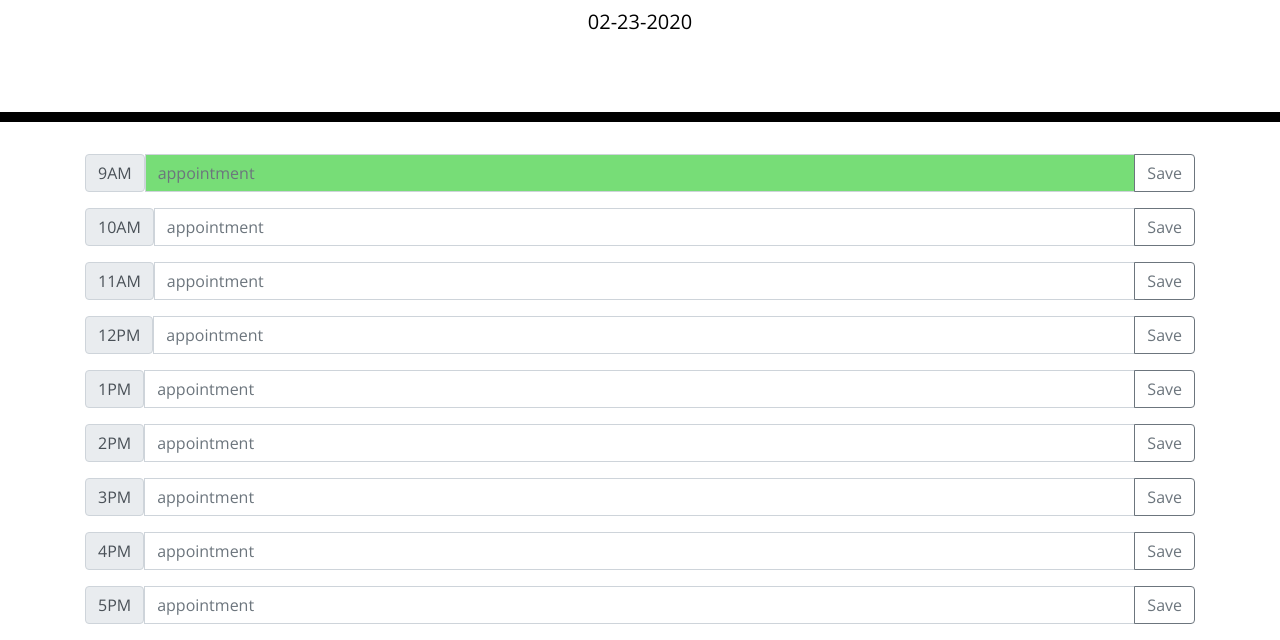
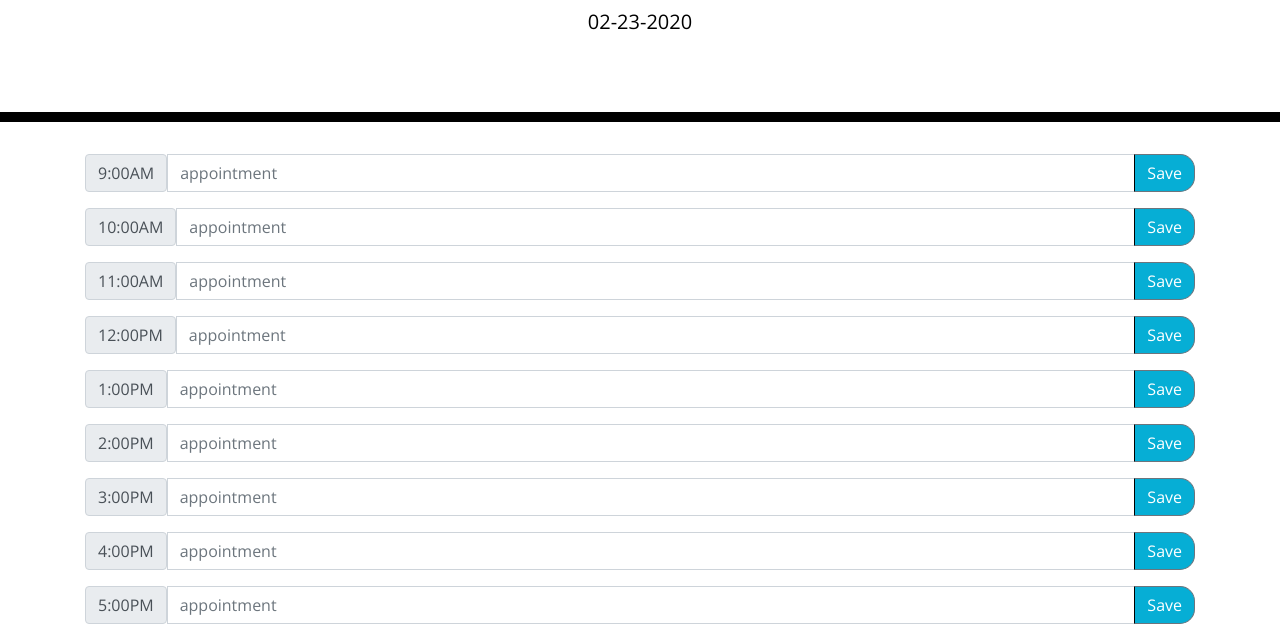
Before and after one commit to sheapa/day_calendar, a plain HTML site: page index.html in a window 1280 px wide. Shown: the part 182-822 px from the top of the page. Drawn offline with nearby package versions, Linux system fonts and the light colour scheme.

Commit message:
working on the time block colors.

```diff
--- a/assets/app.js
+++ b/assets/app.js
@@ -2,43 +2,7 @@
 var m = moment()
 var mDate = m.format("MM-DD-YYYY")
 var mTime = m.format("HH")
-
-//Creates array of inputs from exhisting html...
-var inputObj = $( "input" );
-var inputArr = $.makeArray( inputObj );
-
-
-// I'm attempting to automate the "if/elseIf/esle" statements below by using a for loop... but I just can't figure it out... Can you let me know
-// If i'm on the right track with this... or point me in a better direction? I'm struggling with setting my variables... Perhaps I need to change my ID tags to a 24 hour format?
-// for the sake of this loop?
-/*
-for (var i = 0;  i < inputArr.length; i++) {
-
-    if (mTime == ?this? ) {
-        $(inputArr[i]).addClass( "present" );
-    }else if (mTime > this) {
-        $(inputArr[i]).addClass( "past" );
-    }else {
-        $(inputArr[i]).addClass( "future");
-    }
-};
-*/
-
-// The "if/elseIf/esle" statements below works for a single instance and I believe will function properly with moment. Trying to automate it above.
-if (mTime == 9) {
-    $(inputArr[0]).addClass( "present" );
-}else if (mTime > 9) {
-    $(inputArr[0]).addClass( "past" );
-}else {
-    $(inputArr[0]).addClass( "future");
-}
-
-// This is junk code that I was playing around with, when I attempted a different approach. I might circle back to it, if the current approach is a dead end.
- /*
-if ((mTime < 17) && (mTime > 8)) {
-        $( "input" ).addClass( "future" );
-    }
-*/
+console.log(mTime);
 
 // Everything below this comment functions as desired.
 
@@ -50,7 +14,6 @@ $( document ).ready(function() {
     //Function for pulling keys & values from local storage and setting values to appropriate time block.
     var keys = Object.keys(localStorage);
     for (var i = 0;  i < keys.length; i++) {
-        console.log(keys[i]);
         var selectedTextArea = $("#" + keys[i] + " #timeBlock")[0];
         selectedTextArea.placeholder = localStorage.getItem(keys[i]);
     };
@@ -59,8 +22,49 @@ $( document ).ready(function() {
     $( "form" ).submit(function( event ) {
         var agendaTime = $(this).attr("id");
         var agendaText = $("#" + agendaTime + " :input[type=text]").val();
-        console.log(agendaTime, agendaText);
         localStorage.setItem(agendaTime, agendaText);
             event.preventDefault();
     });
+
+     // Function for responsive color coding of schedule blocks.
+
+
+
+     $("form").makeArray(function(formArray) {
+        // var formArray = $(this).attr("id")
+
+        console.log(formArray);
+        //console.log(index + $(this).attr("id"));
+        // Variables Created for comparing moment time to time represented in each schedule block.
+        //var agendaIndex = $(this).attr("id");
+        //var timeBlockText = $(this).attr("input");
+
+        //console.log(agendaIndex);
+
+        // Comparison statements for determining schedule block color.
+            // if ( $(this).attr("id") == mTime) {
+            //     $("input").addClass("present");
+            // }
+            // else if ( $(this).attr("id") > mTime) {
+            //     $("input").addClass("future");
+
+
+            // }else {
+            //     $("input").removeClass("future present");
+            //     $("input").addClass("past");
+            // }
+
+    // });
+        // if (mTime == 9) {
+        //     $(inputArr[0]).addClass( "present" );
+        // }else if (mTime > 9) {
+        //     $(inputArr[0]).addClass( "past" );
+        // }else {
+        //     $(inputArr[0]).addClass( "future");
+        // }
+
+
 });
+
+
+});
--- a/index.html
+++ b/index.html
@@ -18,7 +18,7 @@
       href="https://fonts.googleapis.com/css?family=Open+Sans&display=swap"
       rel="stylesheet"
     />
-    <link rel="stylesheet" href="assets/style.css" />
+    <link rel="stylesheet" href="./assets/style.css" />
     <title>Work Day Scheduler</title>
   </head>
 
@@ -31,99 +31,223 @@
     <div class="container">
       <!-- Timeblocks go here -->
 
-        <form id="9AM">
+      <!-- 9:00 AM -->
+      <form id="9">
         <div class="input-group mb-3">
-            <label id="9AM" class="input-group-text" for="timeBlock">9AM</label>
-            <input id= "timeBlock" type="text" placeholder="appointment" class="form-control" aria-describedby="button-addon2">
+          <label id="9AM" class="input-group-text" for="timeBlock"
+            >9:00AM</label
+          >
+          <input
+            id="timeBlock"
+            type="text"
+            placeholder="appointment"
+            class="form-control"
+            aria-describedby="button-addon2"
+          />
           <div class="input-group-append">
-              <button class="btn btn-outline-secondary" type="submit" id="button-addon2">Save</button>
+            <button
+              class="btn btn-outline-secondary saveBtn"
+              type="submit"
+              id="button-addon2"
+            >
+              Save
+            </button>
           </div>
         </div>
       </form>
-
-        <form id="10AM">
+      <!-- 10:00 AM -->
+      <form id="10">
         <div class="input-group mb-3">
-              <label id="10AM" class="input-group-text" for="timeBlock">10AM</label>
-              <input id= "timeBlock" type="text" placeholder="appointment" class="form-control" aria-describedby="button-addon2">
+          <label id="10AM" class="input-group-text" for="timeBlock"
+            >10:00AM</label
+          >
+          <input
+            id="timeBlock"
+            type="text"
+            placeholder="appointment"
+            class="form-control"
+            aria-describedby="button-addon2"
+          />
           <div class="input-group-append">
-                <button class="btn btn-outline-secondary" type="submit" id="button-addon2">Save</button>
+            <button
+              class="btn btn-outline-secondary saveBtn"
+              type="submit"
+              id="button-addon2"
+            >
+              Save
+            </button>
           </div>
         </div>
       </form>
-
-        <form id="11AM">
+      <!-- 11:00 AM -->
+      <form id="11">
         <div class="input-group mb-3">
-            <label id="11AM" class="input-group-text" for="timeBlock">11AM</label>
-            <input id= "timeBlock" type="text" placeholder="appointment" class="form-control" aria-describedby="button-addon2">
+          <label id="11AM" class="input-group-text" for="timeBlock"
+            >11:00AM</label
+          >
+          <input
+            id="timeBlock"
+            type="text"
+            placeholder="appointment"
+            class="form-control"
+            aria-describedby="button-addon2"
+          />
           <div class="input-group-append">
-              <button class="btn btn-outline-secondary" type="submit" id="button-addon2">Save</button>
+            <button
+              class="btn btn-outline-secondary saveBtn"
+              type="submit"
+              id="button-addon2"
+            >
+              Save
+            </button>
           </div>
         </div>
       </form>
-
-        <form id="12PM">
+      <!-- 12:00 PM -->
+      <form id="12">
         <div class="input-group mb-3">
-              <label id="12PM" class="input-group-text" for="timeBlock">12PM</label>
-              <input id= "timeBlock" type="text" placeholder="appointment" class="form-control" aria-describedby="button-addon2">
+          <label id="12PM" class="input-group-text" for="timeBlock"
+            >12:00PM</label
+          >
+          <input
+            id="timeBlock"
+            type="text"
+            placeholder="appointment"
+            class="form-control"
+            aria-describedby="button-addon2"
+          />
           <div class="input-group-append">
-                <button class="btn btn-outline-secondary" type="submit" id="button-addon2">Save</button>
+            <button
+              class="btn btn-outline-secondary saveBtn"
+              type="submit"
+              id="button-addon2"
+            >
+              Save
+            </button>
           </div>
         </div>
       </form>
-
-        <form id="1PM">
+      <!-- 1:00 PM -->
+      <form id="13">
         <div class="input-group mb-3">
-            <label id="1PM" class="input-group-text" for="timeBlock">1PM</label>
-            <input id= "timeBlock" type="text" placeholder="appointment" class="form-control" aria-describedby="button-addon2">
+          <label id="1PM" class="input-group-text" for="timeBlock"
+            >1:00PM</label
+          >
+          <input
+            id="timeBlock"
+            type="text"
+            placeholder="appointment"
+            class="form-control"
+            aria-describedby="button-addon2"
+          />
           <div class="input-group-append">
-              <button class="btn btn-outline-secondary" type="submit" id="button-addon2">Save</button>
+            <button
+              class="btn btn-outline-secondary saveBtn"
+              type="submit"
+              id="button-addon2"
+            >
+              Save
+            </button>
           </div>
         </div>
       </form>
-
-        <form id="2PM">
+      <!-- 2:00 PM -->
+      <form id="14">
         <div class="input-group mb-3">
-              <label id="2PM" class="input-group-text" for="timeBlock">2PM</label>
-              <input id= "timeBlock" type="text" placeholder="appointment" class="form-control" aria-describedby="button-addon2">
+          <label id="2PM" class="input-group-text" for="timeBlock"
+            >2:00PM</label
+          >
+          <input
+            id="timeBlock"
+            type="text"
+            placeholder="appointment"
+            class="form-control"
+            aria-describedby="button-addon2"
+          />
           <div class="input-group-append">
-                <button class="btn btn-outline-secondary" type="submit" id="button-addon2">Save</button>
+            <button
+              class="btn btn-outline-secondary saveBtn"
+              type="submit"
+              id="button-addon2"
+            >
+              Save
+            </button>
           </div>
         </div>
       </form>
-
-        <form id="3PM">
+      <!-- 3:00 PM -->
+      <form id="15">
         <div class="input-group mb-3">
-            <label id="3PM" class="input-group-text" for="timeBlock">3PM</label>
-            <input id= "timeBlock" type="text" placeholder="appointment" class="form-control" aria-describedby="button-addon2">
+          <label id="3PM" class="input-group-text" for="timeBlock"
+            >3:00PM</label
+          >
+          <input
+            id="timeBlock"
+            type="text"
+            placeholder="appointment"
+            class="form-control"
+            aria-describedby="button-addon2"
+          />
           <div class="input-group-append">
-              <button class="btn btn-outline-secondary" type="submit" id="button-addon2">Save</button>
+            <button
+              class="btn btn-outline-secondary saveBtn"
+              type="submit"
+              id="button-addon2"
+            >
+              Save
+            </button>
           </div>
         </div>
       </form>
-
-      <form id="4PM">
+      <!-- 4:00 PM -->
+      <form id="16">
         <div class="input-group mb-3">
-          <label id="4PM" class="input-group-text" for="timeBlock">4PM</label>
-          <input id= "timeBlock" type="text" placeholder="appointment" class="form-control" aria-describedby="button-addon2">
+          <label id="4PM" class="input-group-text" for="timeBlock"
+            >4:00PM</label
+          >
+          <input
+            id="timeBlock"
+            type="text"
+            placeholder="appointment"
+            class="form-control"
+            aria-describedby="button-addon2"
+          />
           <div class="input-group-append">
-            <button class="btn btn-outline-secondary" type="submit" id="button-addon2">Save</button>
+            <button
+              class="btn btn-outline-secondary saveBtn"
+              type="submit"
+              id="button-addon2"
+            >
+              Save
+            </button>
           </div>
         </div>
       </form>
-
-      <form id="5PM">
+      <!-- 5:00 PM -->
+      <form id="17">
         <div class="input-group mb-3">
-            <label id="5PM" class="input-group-text" for="timeBlock">5PM</label>
-            <input id= "timeBlock" type="text" placeholder="appointment" class="form-control" aria-describedby="button-addon2">
+          <label id="5PM" class="input-group-text" for="timeBlock"
+            >5:00PM</label
+          >
+          <input
+            id="timeBlock"
+            type="text"
+            placeholder="appointment"
+            class="form-control"
+            aria-describedby="button-addon2"
+          />
           <div class="input-group-append">
-              <button class="btn btn-outline-secondary" type="submit" id="button-addon2">Save</button>
+            <button
+              class="btn btn-outline-secondary saveBtn"
+              type="submit"
+              id="button-addon2"
+            >
+              Save
+            </button>
           </div>
         </div>
       </form>
-
-
     </div>
-
 
     <script src="https://code.jquery.com/jquery-3.4.1.min.js"></script>
     <script src="https://cdnjs.cloudflare.com/ajax/libs/moment.js/2.24.0/moment.min.js"></script>
```
Also changed, not shown: 1 other file. Lines whose indentation alone changed are shown as unchanged.
